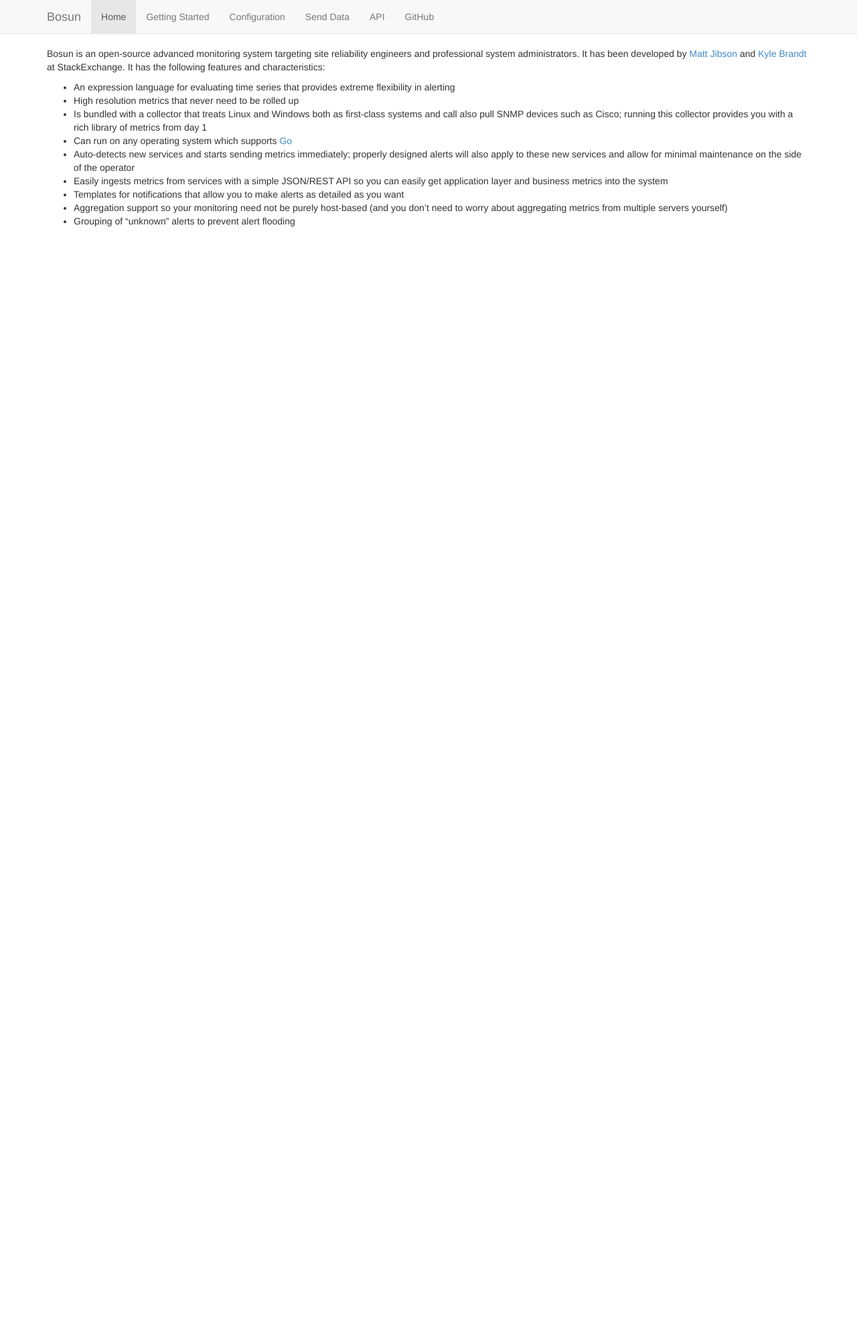
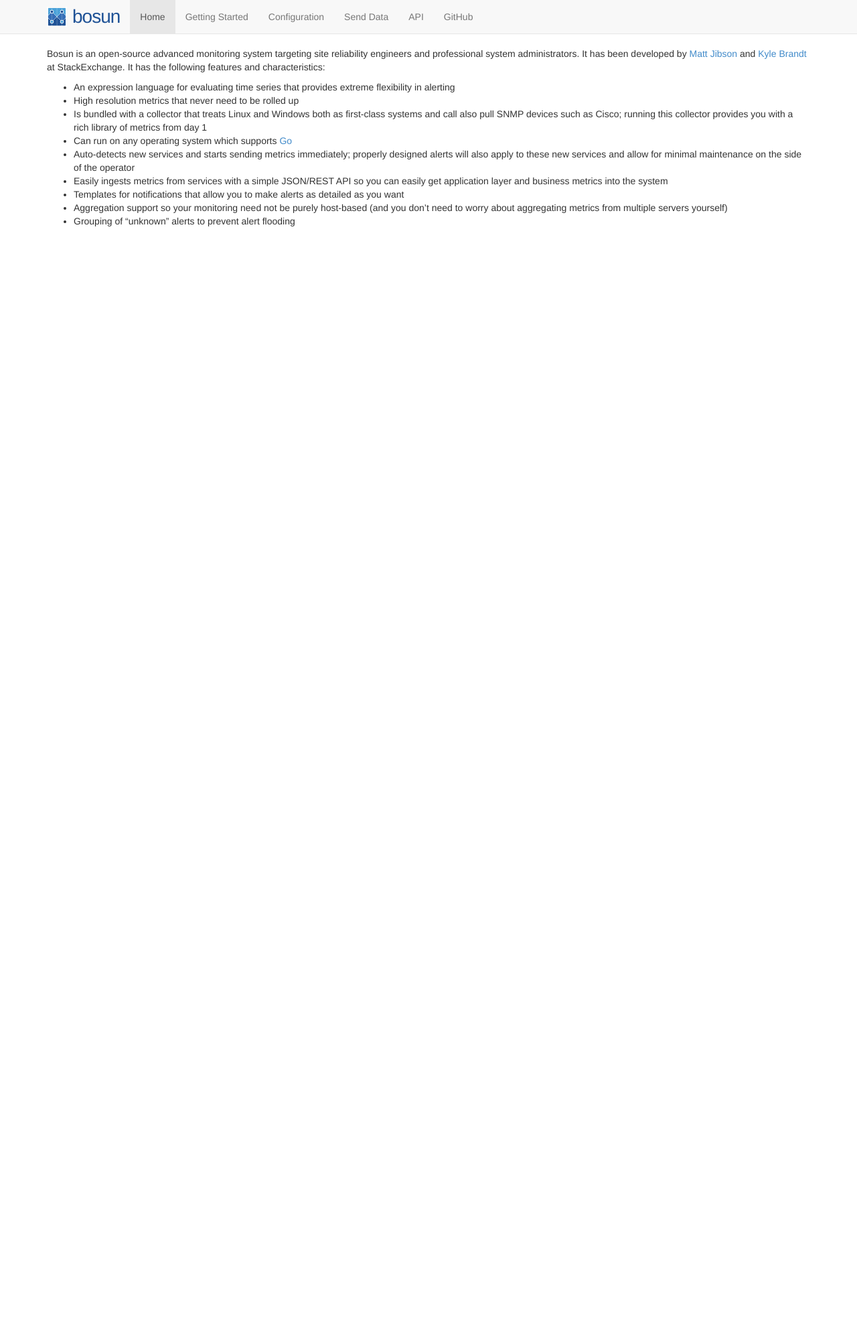
Before and after one commit to lwf/bosun-monitor.github.io, a Jekyll site: the page built from index.md, in a window 1280 px wide. Shown: the whole page at 67% size. Built offline with Jekyll 4.4.1, drawn with Linux system fonts in a browser that asks for light colours; nearby versions of some CDN libraries.

Commit message:
Add bosun logo and consolidate css

```diff
--- a/_layouts/default.html
+++ b/_layouts/default.html
@@ -24,6 +24,28 @@
 		<script src="https://oss.maxcdn.com/respond/1.4.2/respond.min.js"></script>
 	<![endif]-->
 
+	<style>
+		body {
+			min-height: 2000px;
+		}
+
+		.navbar-static-top {
+			margin-bottom: 19px;
+		}
+		#logo {
+			position: absolute;
+			top: 10px;
+			width: 30px;
+			height: 30px;
+		}
+		#logo-text {
+			margin-left: 38px;
+			font-size: 28px;
+			color: #1f5296;
+			letter-spacing: -1px;
+		}
+	</style>
+
 	</head>
 	<body>
 		<div class="navbar navbar-default navbar-static-top" role="navigation">
@@ -35,7 +57,10 @@
 						<span class="icon-bar"></span>
 						<span class="icon-bar"></span>
 					</button>
-					<a class="navbar-brand" href="{{ site.github.url }}/">Bosun</a>
+					<a class="navbar-brand" href="{{ site.github.url }}/">
+						<img id="logo" src="{{ site.github.url }}/public/bosun-logo-mark.svg" />
+						<div id="logo-text">bosun</div>
+					</a>
 				</div>
 				<div class="navbar-collapse collapse">
 					<ul class="nav navbar-nav">
--- a/styles/navbar-static-top.css
+++ /dev/null
@@ -1,7 +0,0 @@
-body {
-  min-height: 2000px;
-}
-
-.navbar-static-top {
-  margin-bottom: 19px;
-}
```
Also changed, not shown: public/bosun-logo-mark.svg (added).
